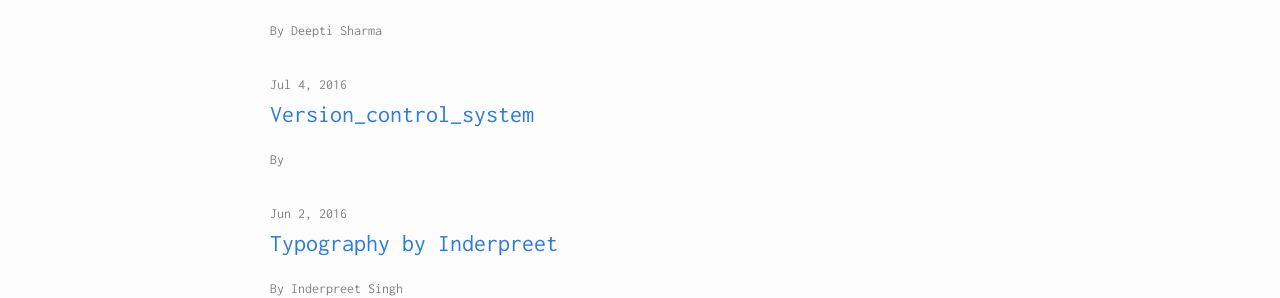
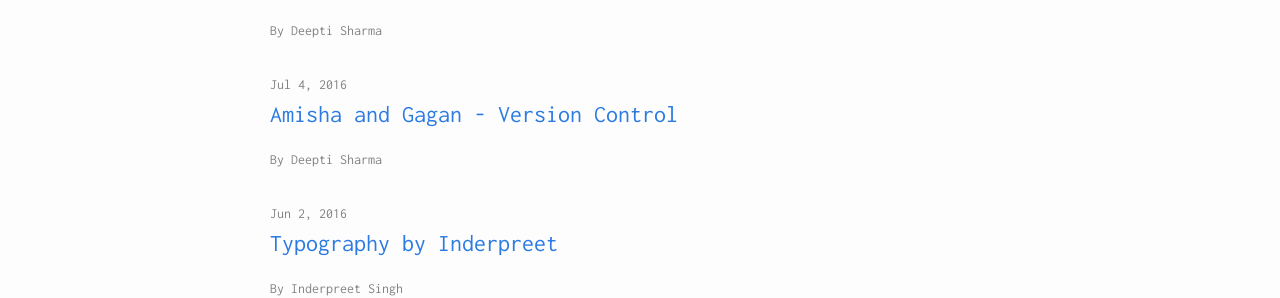
Before and after one commit to GreatDevelopers/greatdevelopers.github.com, a Jekyll site: the page built from index.html, in a window 1280 px wide. Shown: the part 270-568 px from the top of the page. Built offline with Jekyll 4.4.1, drawn with Linux system fonts in a browser that asks for light colours.

Commit message:
Update 2016-07-04-Version_Control_System.markdown

```diff
--- a/_posts/2016-07-04-Version_Control_System.markdown
+++ b/_posts/2016-07-04-Version_Control_System.markdown
@@ -1,6 +1,11 @@
-Layout | Title | Date | Author | Categories
------- | ----- | ---- | ------ | ----------
-post | Version Control System | 2016-07-04 11:45:00 | Deepti Sharma | presentation
+---
+layout: post
+title:  "Amisha and Gagan - Version Control"
+date:   2016-07-04 11:45:00 +0530
+author: "Deepti Sharma"
+categories: presentation
+---
+
 
 **Version Control System (By Amisha Budhiraja and Gagandeep)**
 
```
